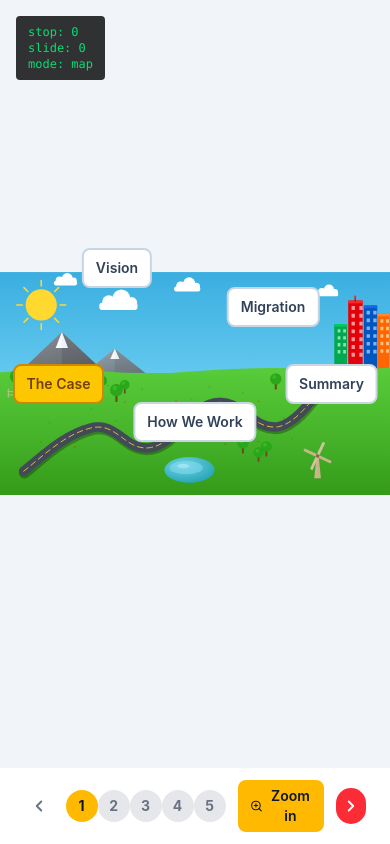
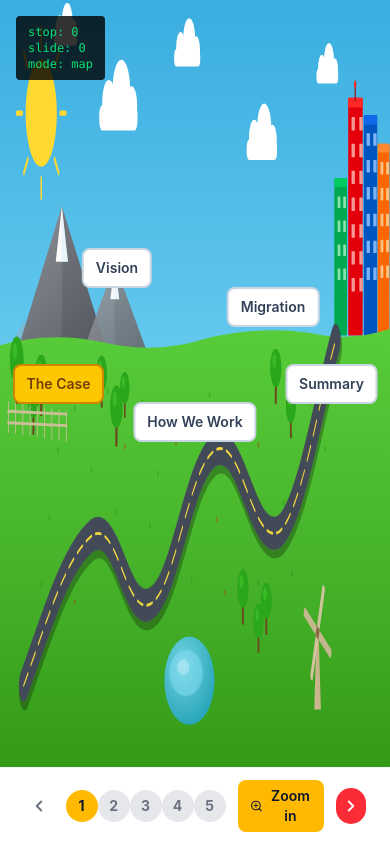
Before and after one commit to vajkri/lego-case, a Next.js app: page / in a window 390 px wide. Built offline with nearby package versions, Linux system fonts and the light colour scheme.

Commit message:
feat: make map fill viewport edge-to-edge with responsive overlays
- Change preserveAspectRatio to "none" so SVG stretches to fill container
- Export MAP_VIEWBOX constant for car/overlay coordinate mapping
- Remove bg-slate-100 gap background, add overflow-hidden

```diff
--- a/src/components/features/map/MapCanvas.tsx
+++ b/src/components/features/map/MapCanvas.tsx
@@ -13,7 +13,7 @@ export function MapCanvas() {
   const { state } = usePresentation()
 
   return (
-    <div className="relative w-full h-full bg-slate-100">
+    <div className="relative w-full h-full overflow-hidden">
       <MapSvg className="absolute inset-0 w-full h-full" />
       {/* DEV INDICATOR — Phase 1 only. Remove in Phase 4 (or when no longer needed).
           Shows that keyboard events reach the reducer and state updates render. */}
--- a/src/components/features/map/MapSvg.tsx
+++ b/src/components/features/map/MapSvg.tsx
@@ -6,6 +6,9 @@
 // viewBox: 1400×800. Designed for full-screen desktop presentation.
 
 import { RoadPath } from './RoadPath'
+
+// Shared viewBox dimensions — used by MapCanvas for overlay coordinate mapping
+export const MAP_VIEWBOX = { width: 1400, height: 800 } as const
 
 interface MapSvgProps {
   className?: string
@@ -45,7 +48,7 @@ export function MapSvg({ className }: MapSvgProps) {
     <svg
       viewBox="0 0 1400 800"
       xmlns="http://www.w3.org/2000/svg"
-      preserveAspectRatio="xMidYMid meet"
+      preserveAspectRatio="none"
       className={className}
     >
       <defs>
```
